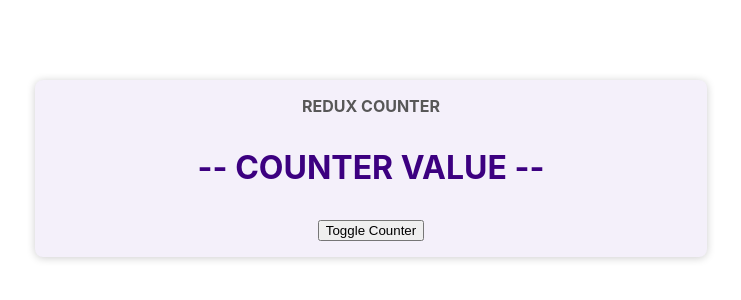
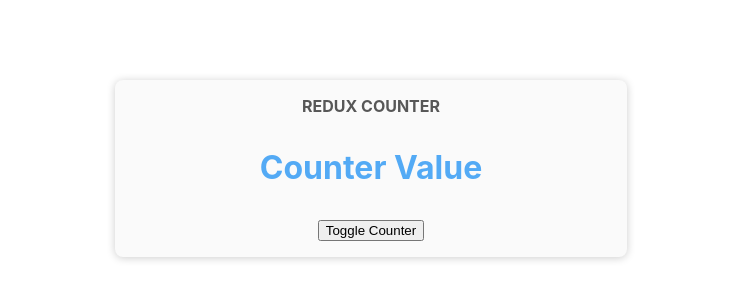
Before and after one commit to anasabufarraj/hello_react_redux, a React (Create React App) app: page / in a window 1280 px wide. Shown: the top 300 px of the page, without its empty margins (269-1010 px from the left). Built offline with nearby package versions, Linux system fonts and the light colour scheme.

Commit message:
Redux store setup

```diff
--- a/src/components/Auth.module.css
+++ b/src/components/Auth.module.css
@@ -5,7 +5,7 @@
   border-radius: 8px;
   padding: 1rem;
   text-align: center;
-  background-color: #f4f0fa;
+  background-color: #fafafa;
 }
 
 .control {
--- a/src/components/Counter.js
+++ b/src/components/Counter.js
@@ -6,7 +6,7 @@
   return (
     <main className={classes.counter}>
       <h1>Redux Counter</h1>
-      <div className={classes.value}>-- COUNTER VALUE --</div>
+      <div className={classes.value}>Counter Value</div>
       <button onClick={toggleCounterHandler}>Toggle Counter</button>
     </main>
   );
--- a/src/components/Counter.module.css
+++ b/src/components/Counter.module.css
@@ -1,11 +1,11 @@
 .counter {
   margin: 5rem auto;
   box-shadow: 0 1px 8px rgba(0, 0, 0, 0.2);
-  width: 40rem;
+  width: 30rem;
   border-radius: 8px;
   padding: 1rem;
   text-align: center;
-  background-color: #f4f0fa;
+  background-color: #fafafa;
 }
 
 .counter h1 {
@@ -17,7 +17,7 @@
 
 .value {
   font-size: 2rem;
-  color: #3c0080;
+  color: #53aaf5;
   margin: 2rem 0;
   font-weight: bold;
 }
--- a/src/components/Header.module.css
+++ b/src/components/Header.module.css
@@ -4,7 +4,7 @@
   display: flex;
   justify-content: space-between;
   align-items: center;
-  background-color: #3c0080;
+  background-color: #53aaf5;
   color: white;
   padding: 0 10%;
 }
--- a/src/components/UserProfile.module.css
+++ b/src/components/UserProfile.module.css
@@ -5,5 +5,5 @@
   border-radius: 8px;
   padding: 1rem;
   text-align: center;
-  background-color: #f4f0fa;
+  background-color: #fafafa;
 }
--- a/src/index.js
+++ b/src/index.js
@@ -1,14 +1,18 @@
-import React from 'react';
-import ReactDOM from 'react-dom';
-import './index.css';
-import App from './App';
-import reportWebVitals from './reportWebVitals';
+import React from "react";
+import store from "./app/store";
+import ReactDOM from "react-dom";
+import { Provider } from "react-redux";
+import "./index.css";
+import App from "./App";
+import reportWebVitals from "./reportWebVitals";
 
 ReactDOM.render(
   <React.StrictMode>
-    <App />
+    <Provider store={store}>
+      <App />
+    </Provider>
   </React.StrictMode>,
-  document.getElementById('root')
+  document.getElementById("root")
 );
 
 // If you want to start measuring performance in your app, pass a function
```
